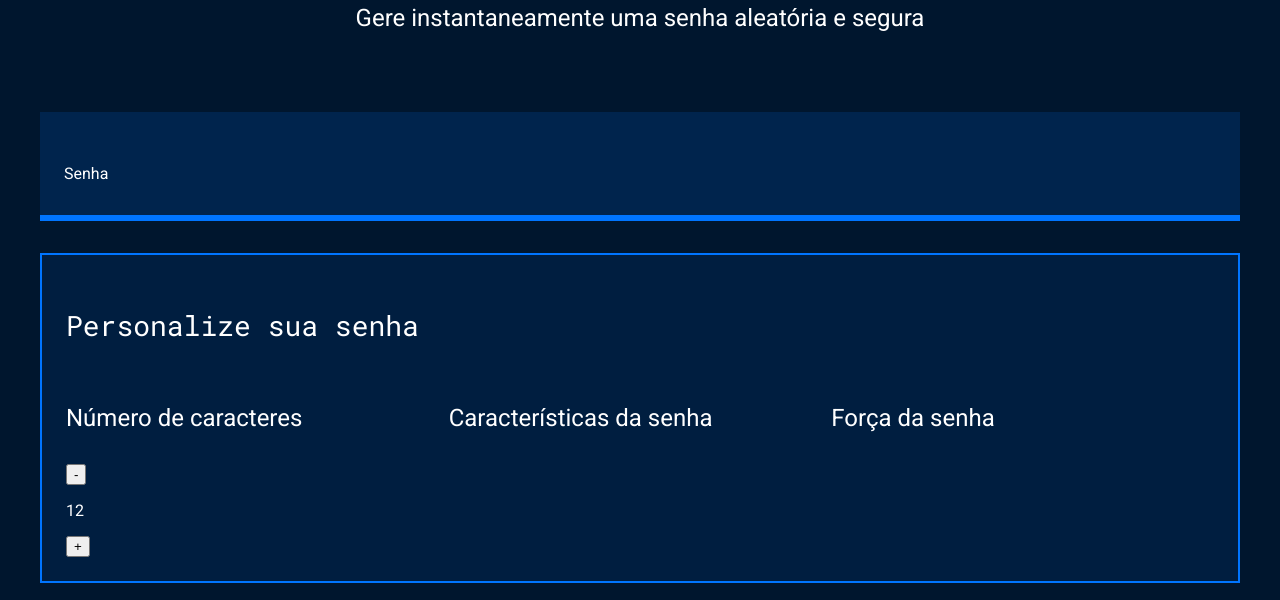
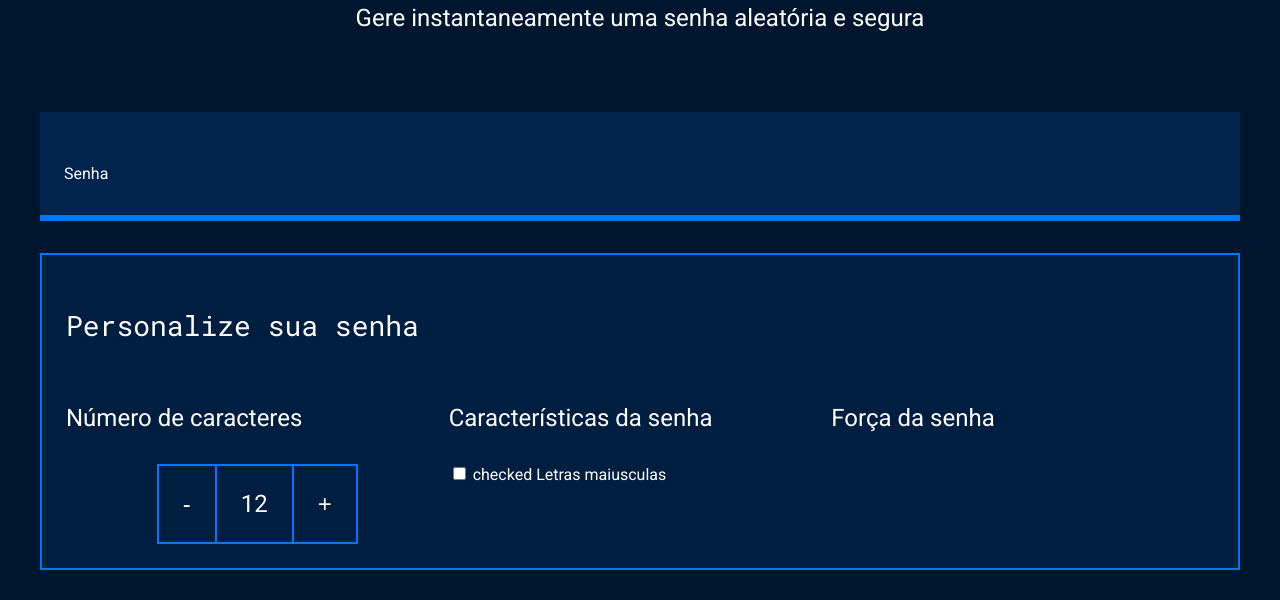
Before and after one commit to pablocastro17/gerador-de-senhas, a plain HTML site: page index.html in a window 1280 px wide. Shown: the part 200-800 px from the top of the page. Drawn offline with Linux system fonts and the light colour scheme.

Commit message:
Add files via upload

```diff
--- a/index.html
+++ b/index.html
@@ -32,6 +32,10 @@
                 </div>
                 <div class="parametro-senha">
                     <h4 class="parametro-senha__titulo">Características da senha</h4>
+                    <div class="parametro-senha-checknox">
+                        <input name="maiusculo" type="checkbox" class="checkbox"> checked
+                        <label for="maiusculo">Letras maiusculas</label>
+                    </div>
                 </div>
                 <div class="parametro-senha">
                     <h4 class="parametro-senha__titulo">Força da senha</h4>
--- a/style.css
+++ b/style.css
@@ -84,7 +84,25 @@ body{
     width: 50%;
     margin: 0 auto;
 }
-
+.parametro-senha-botoes{
+    display: flex;
+    justify-content: center;
+}
+.parametro-senha__botao{
+    background-color: var(--fundo-texto);
+    color: var(--branco);
+    border: 2px solid var(--borda);
+    padding: 24px;
+    font-size: 24px;
+    cursor: pointer;
+}
+.parametro-senha__texto{
+    padding: 24px;
+    border-top: 2px solid var(--borda);
+    border-bottom: 2px solid var(--borda);
+    margin: 0;
+    font-size: 24px;
+}
 @media screen and (min-width: 768px) {
     .parametro-coluna__senha{
         flex-direction: row;
```
